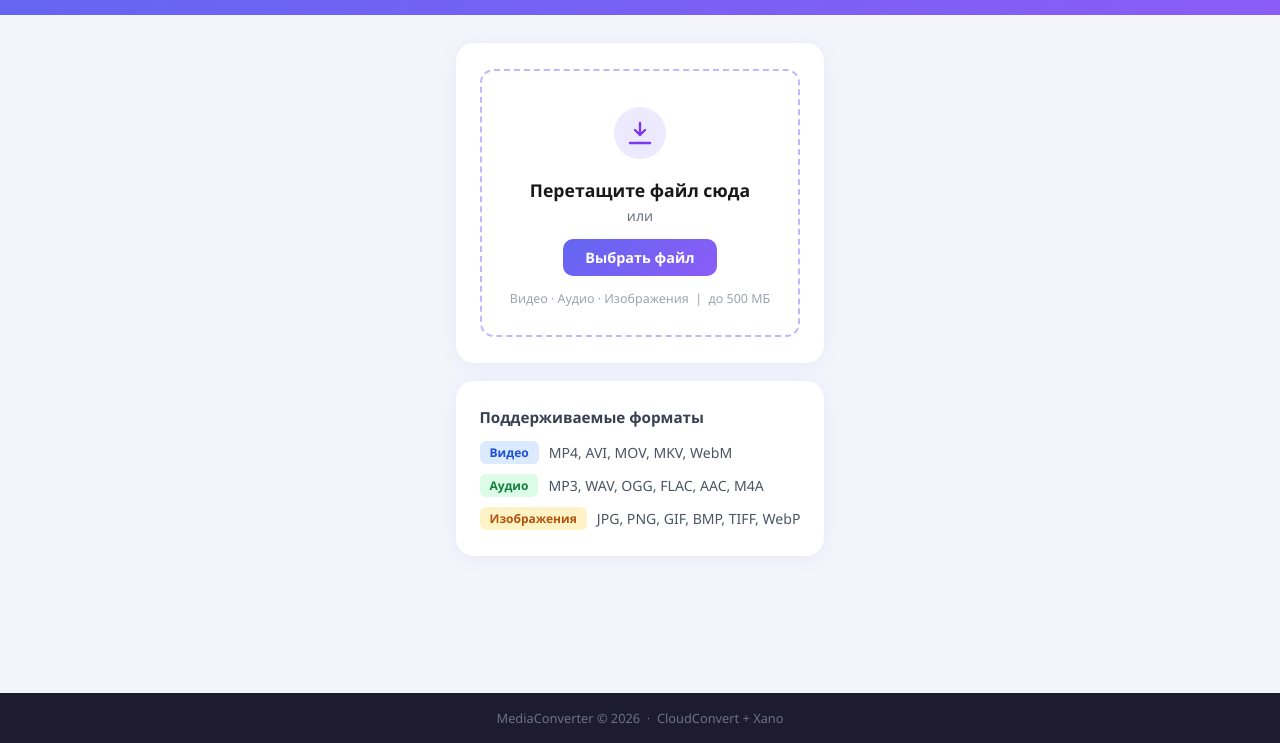
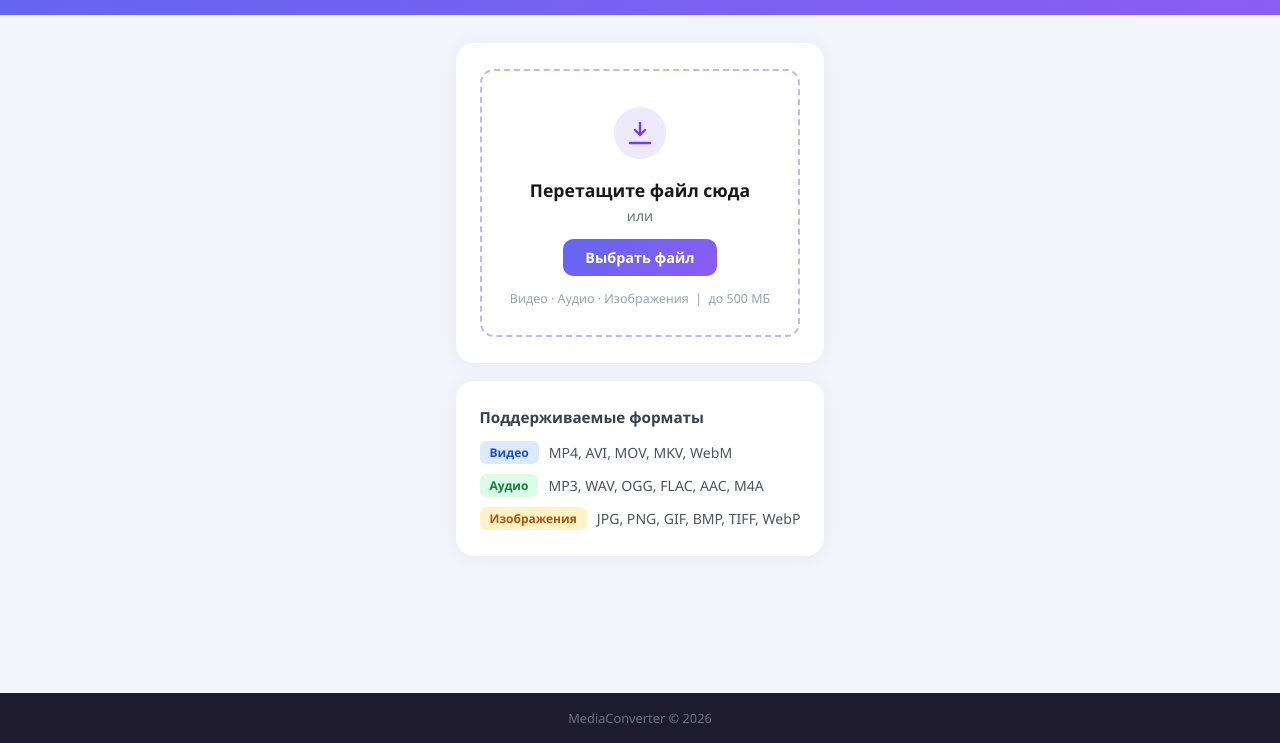
Before and after one commit to mr69nobody-star/mediaconverter, a website: page public/index.html in a window 1280 px wide. Shown: the part 57-800 px from the top of the page. Drawn offline with Linux system fonts and the light colour scheme.

Commit message:
Remove CloudConvert and Xano from footer

```diff
--- a/public/index.html
+++ b/public/index.html
@@ -234,7 +234,7 @@
   </main>
 
   <footer class="footer">
-    <div class="container">MediaConverter &copy; 2026 &nbsp;·&nbsp; CloudConvert + Xano</div>
+    <div class="container">MediaConverter &copy; 2026</div>
   </footer>
 
   <script src="app.js"></script>
```
